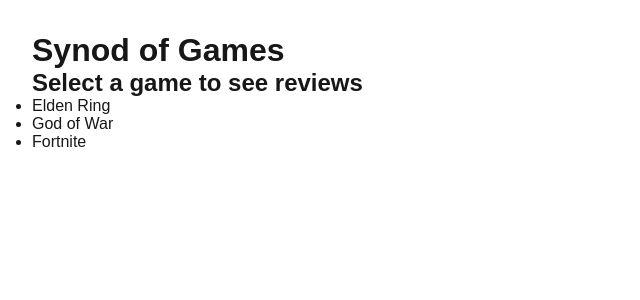
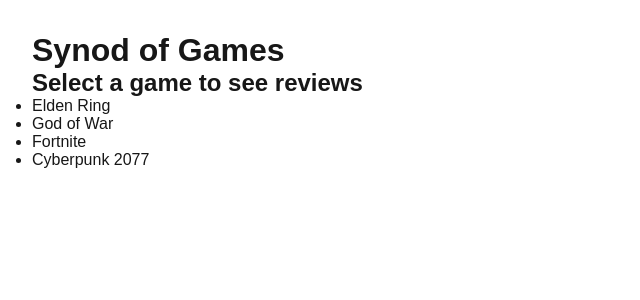
Before and after one commit to ljparraUNCG/synod-of-games, a Next.js app in the folder frontend/: page / in a window 1280 px wide. Shown: the top 300 px of the page, without its empty margins (0-640 px from the left). Built offline with nearby package versions, Linux system fonts and the light colour scheme.

Commit message:
addition to cyberpunk 2077

```diff
--- a/frontend/app/page.js
+++ b/frontend/app/page.js
@@ -10,6 +10,7 @@
     { id: 1, name: "Elden Ring" },
     { id: 2, name: "God of War" },
     { id: 3, name: "Fortnite" },
+    { id: 4, name: "Cyberpunk 2077" },
   ]);
 
   return (
```
